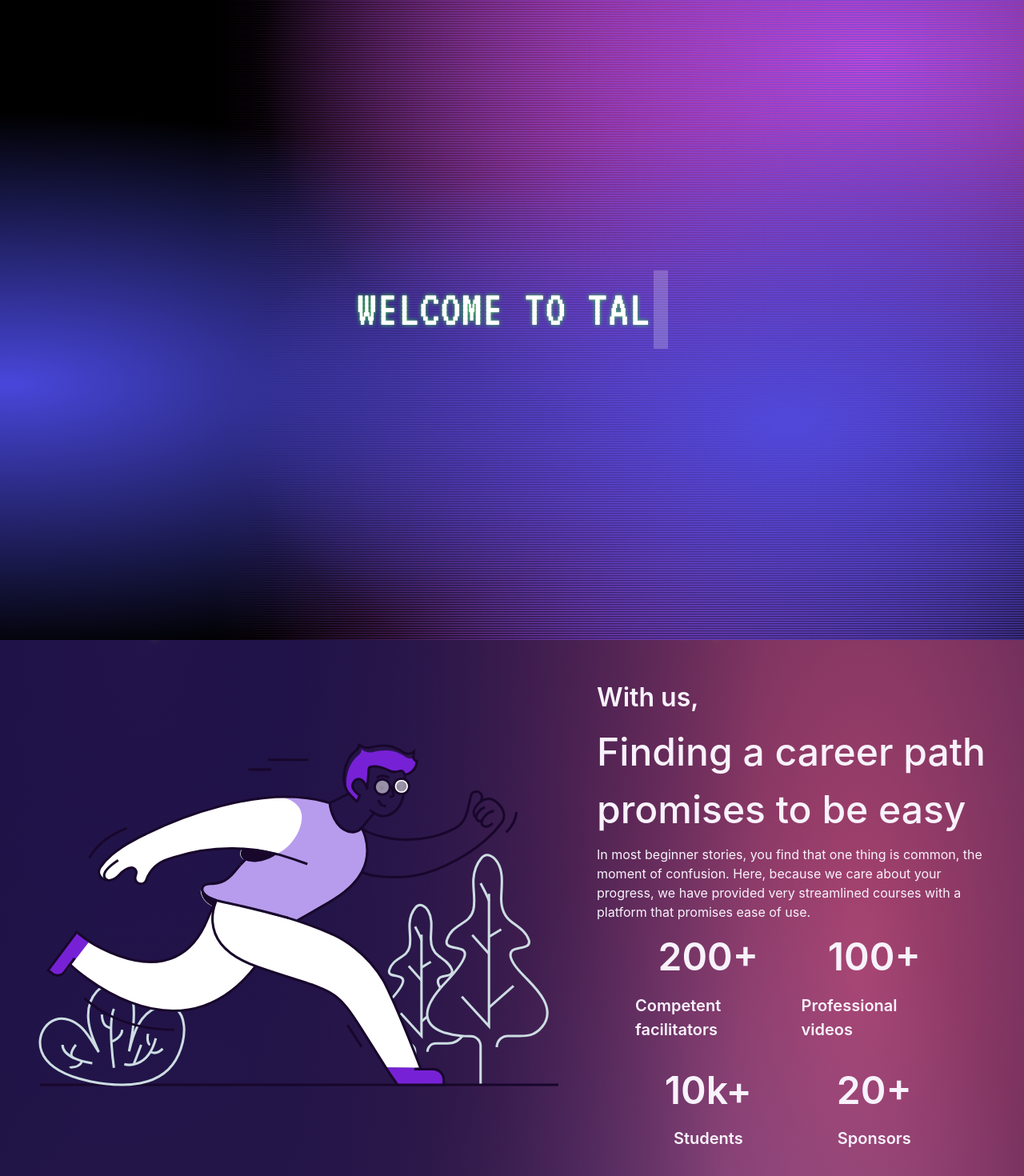
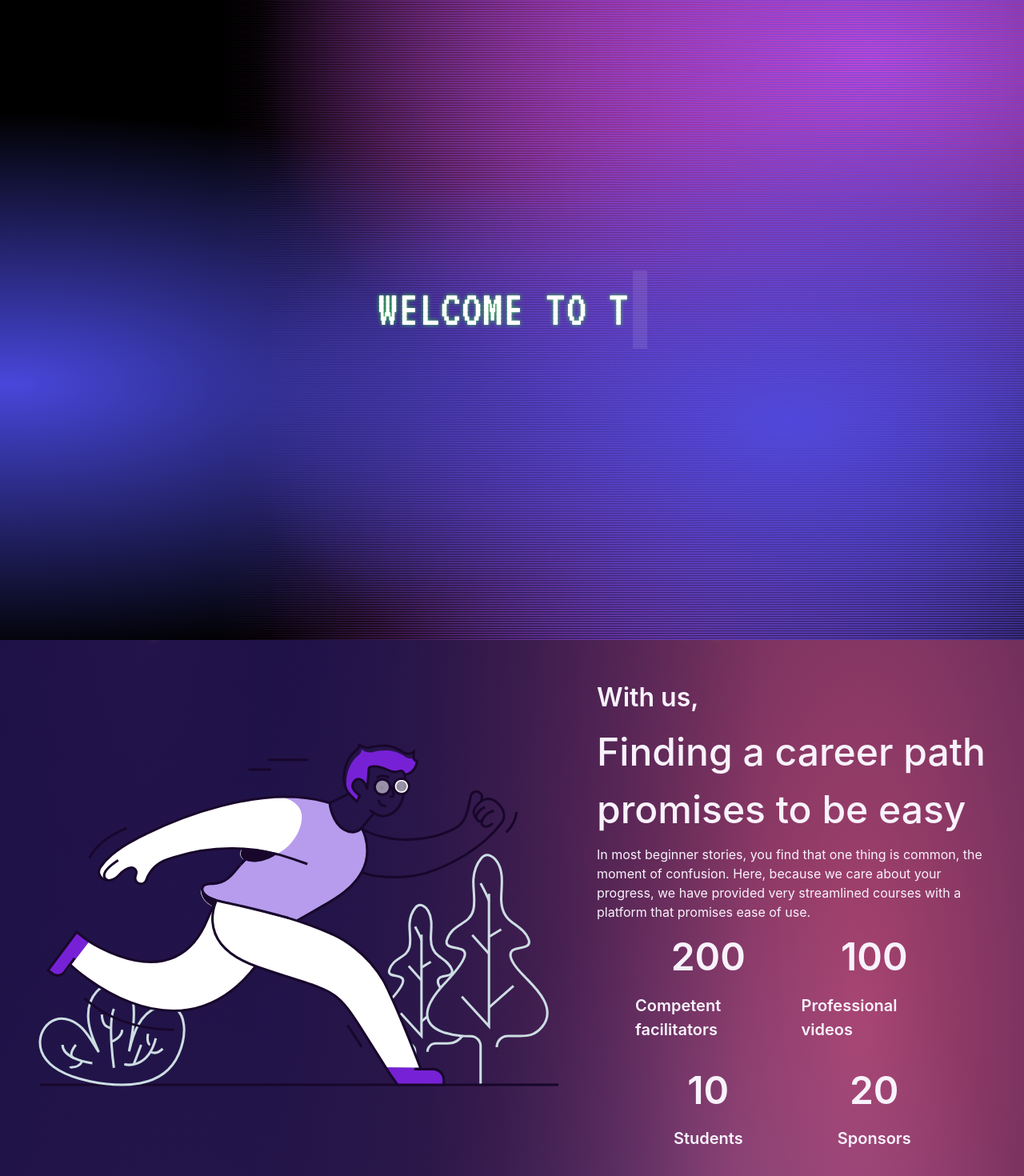
Before and after one commit to codacdanny/Talents-Studio, a React (Vite) app: page / in a window 1280 px wide. Shown: the top 1470 px of the page at 80% size. Built offline with nearby package versions, Linux system fonts and the light colour scheme.

Commit message:
made some updates to the page

```diff
--- a/src/App.scss
+++ b/src/App.scss
@@ -250,3 +250,26 @@ $currentPercentage: 0;
   opacity: 1;
   visibility: visible;
 }
+
+@property --num {
+  syntax: "<integer>";
+  initial-value: 0;
+  inherits: false;
+}
+.numAnime {
+  animation: counter 5s infinite alternate ease-in-out;
+  counter-reset: num var(--num);
+  font: 800 40px system-ui;
+}
+.numAnime::after {
+  content: counter(num);
+}
+
+@keyframes counter {
+  from {
+    --num: 0;
+  }
+  to {
+    --num: 100;
+  }
+}
--- a/src/components/Main.tsx
+++ b/src/components/Main.tsx
@@ -5,7 +5,7 @@ import Projects from "./Projects";
 
 interface InfoCardProps {
   title: string;
-  value: string;
+  value: number;
 }
 
 const InfoCard: React.FC<InfoCardProps> = ({ title, value }) => {
@@ -88,10 +88,10 @@ const Main = () => {
             ease of use.
           </Text>
           <SimpleGrid columns={2} spacing={25} paddingX="3rem">
-            <InfoCard title="Competent facilitators" value="200+" />
-            <InfoCard title="Professional videos" value="100+" />
-            <InfoCard title="Students" value="10k+" />
-            <InfoCard title="Sponsors" value="20+" />
+            <InfoCard title="Competent facilitators" value={200} />
+            <InfoCard title="Professional videos" value={100} />
+            <InfoCard title="Students" value={10} />
+            <InfoCard title="Sponsors" value={20} />
           </SimpleGrid>
         </Flex>
       </Flex>
@@ -105,7 +105,7 @@ const Main = () => {
           }}
         />
       ))}
-      <Projects/>
+      <Projects />
     </Box>
   );
 };
--- a/src/components/Projects.tsx
+++ b/src/components/Projects.tsx
@@ -34,7 +34,7 @@ const Card = ({
   //   // Add logic to hide the list of concepts
   // };
   return (
-    <Flex flexDirection="column" alignItems="center" gap="1rem">
+    <Flex flexDirection="column" alignItems="center" gap="2rem">
       <Box position="relative" className="image-container">
         <Image
           src={image}
@@ -144,6 +144,9 @@ const Projects = () => {
           />
         ))}
       </ScrollCarousel>
+      <Heading textAlign="center" paddingY="3rem">
+        What Our Students Have Built
+      </Heading>
     </Box>
   );
 };
```
